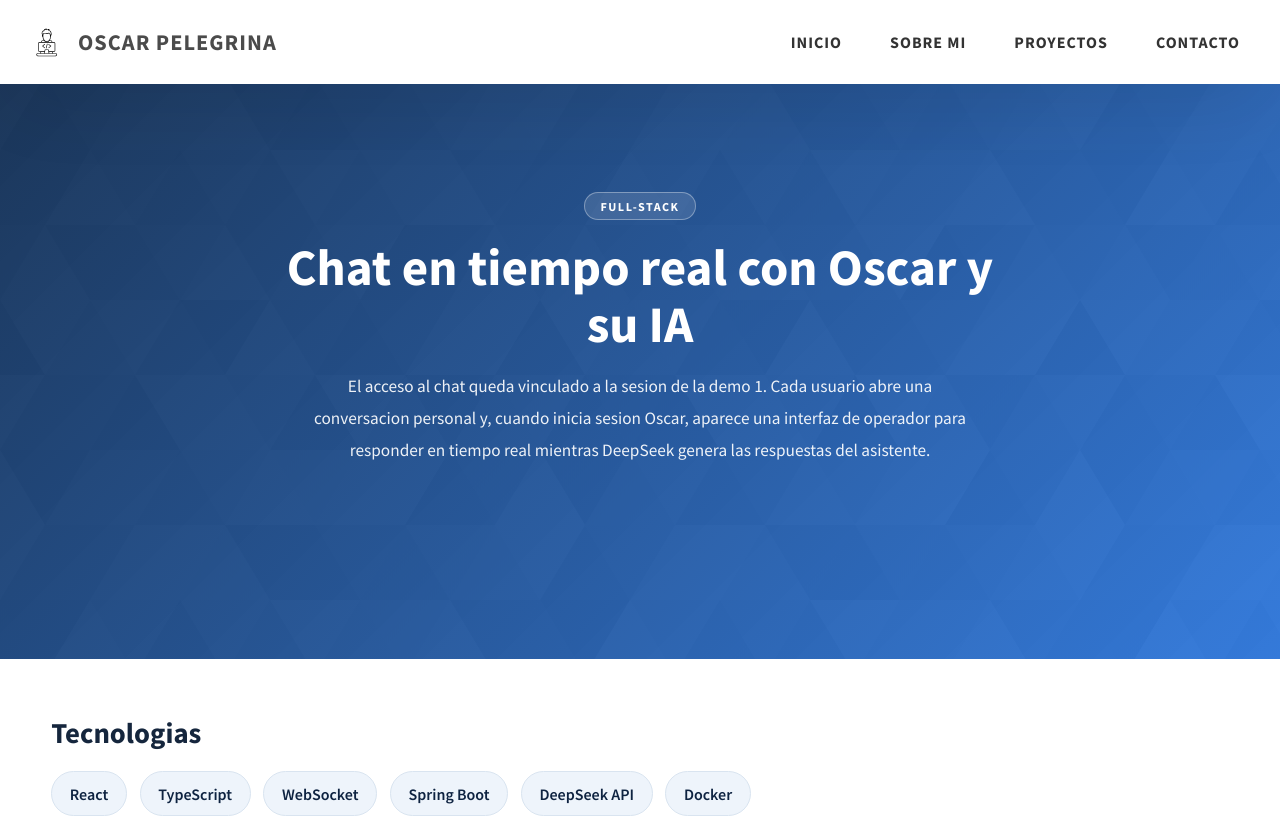
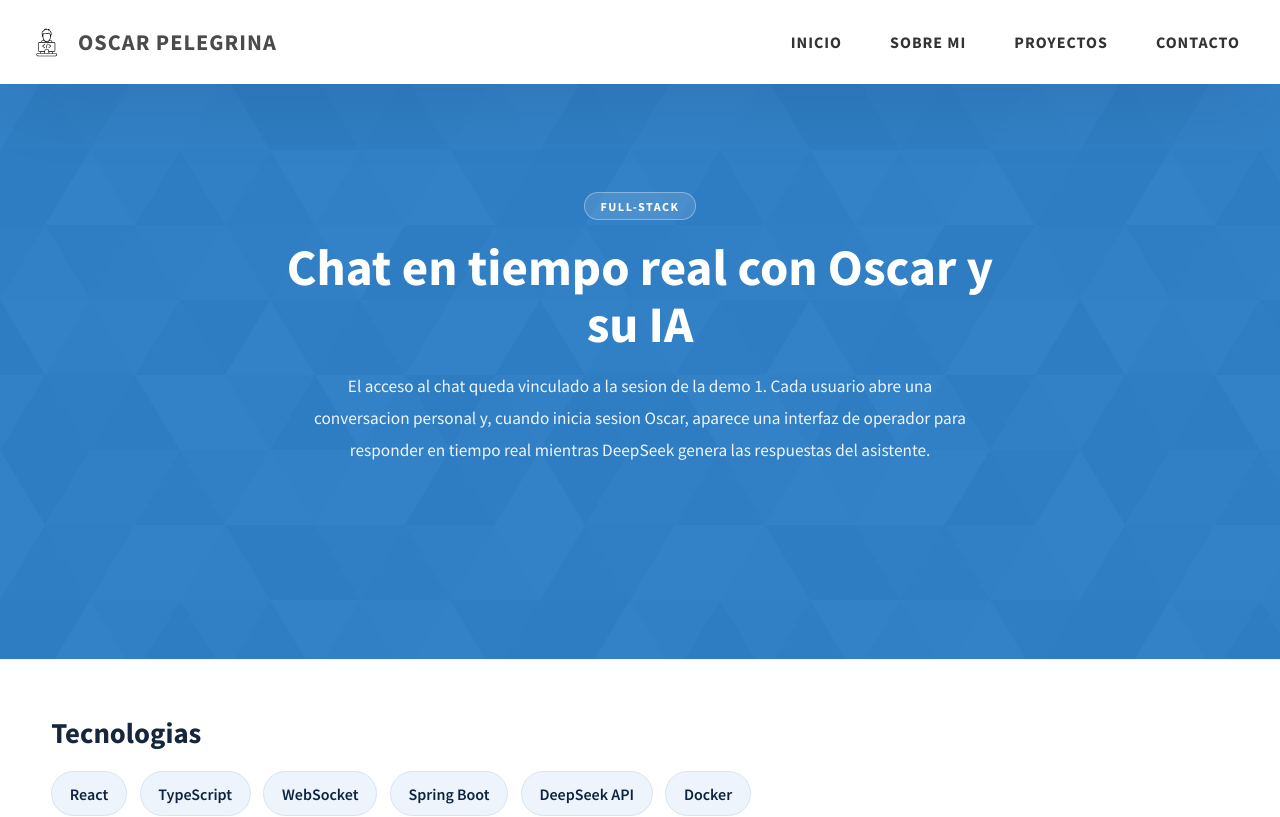
Before and after one commit to OscarPele/mi-portafolio, a React (Vite) app: page /demos/2 in a window 1280 px wide. Shown: the top 817 px of the page. Built offline with nearby package versions, Linux system fonts and the light colour scheme; no server answers.

Commit message:
Update Demo2Page.scss

```diff
--- a/src/pages/DemoPages/Demo2Page/Demo2Page.scss
+++ b/src/pages/DemoPages/Demo2Page/Demo2Page.scss
@@ -19,8 +19,11 @@
   justify-content: center;
   align-items: center;
   padding: 12rem 1rem;
-  background:
-    linear-gradient(135deg, rgba(8, 35, 70, 0.92), rgba(12, 97, 214, 0.82)),
+  background: linear-gradient(
+      to right,
+      rgba(0, 98, 185, 0.8),
+      rgba(0, 98, 185, 0.8)
+    ),
     url('../../../assets/svg/common-bg.svg');
   background-repeat: repeat;
   background-position: center;
```
